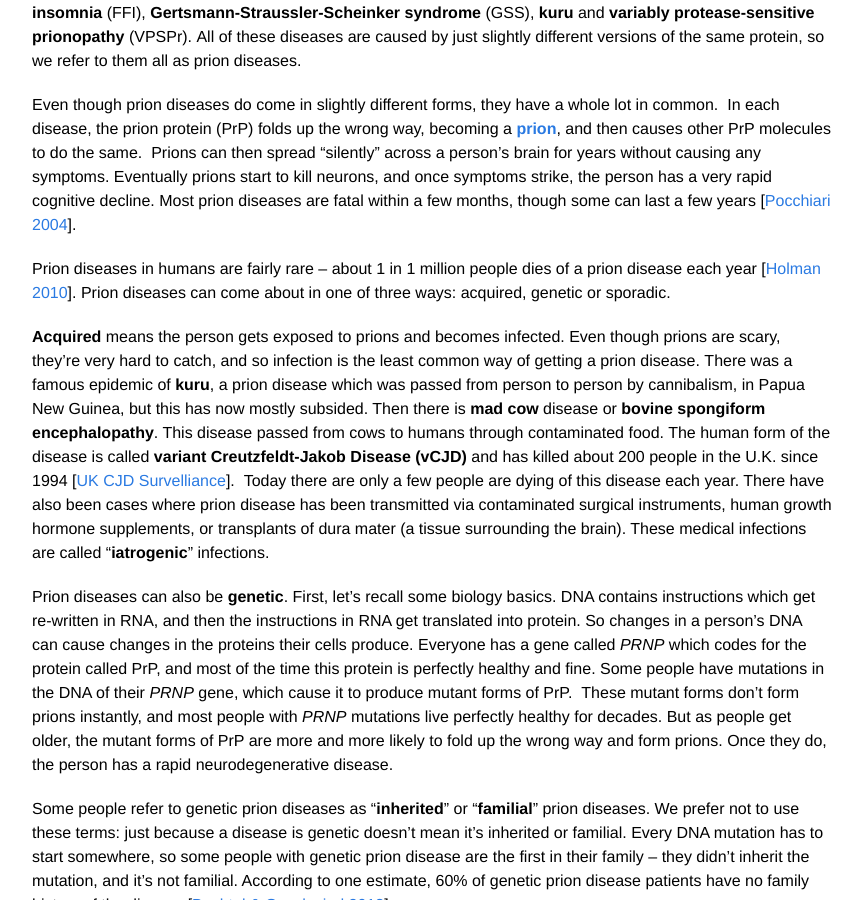
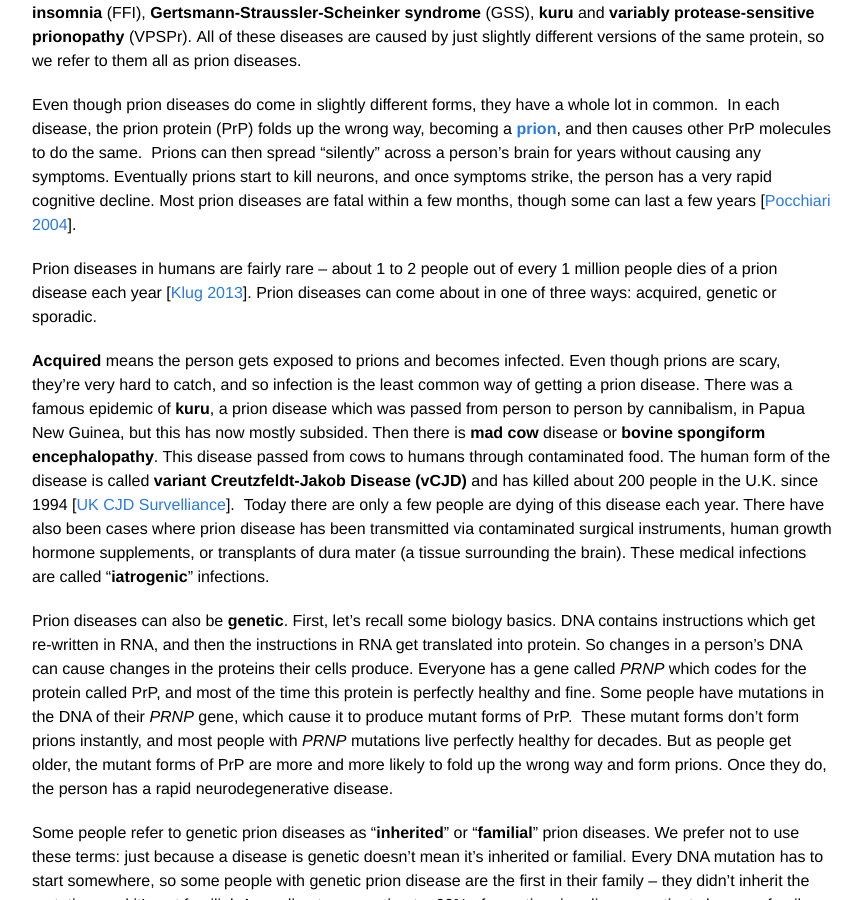
Before and after one commit to ericminikel/prionalliance, a Jekyll site: the page built from _posts/2013-12-02-what-are-human-prion-diseases.html, in a window 1280 px wide and 900 px high, scrolled down 615 px. Shown: the whole window, without its empty margins (208-1070 px from the left). Built offline with Jekyll 4.4.1, drawn with Linux system fonts in a browser that asks for light colours.

Commit message:
Klug 2013 reference for 1-2/million

```diff
--- a/_posts/2013-12-02-what-are-human-prion-diseases.html
+++ b/_posts/2013-12-02-what-are-human-prion-diseases.html
@@ -8,7 +8,7 @@ date: 2013-12-02 12:00:00
 <p>Prion diseases are a group of neurodegenerative diseases caused by <strong>prions</strong>, which are &#8220;proteinaceous infectious particles.&#8221; For some background, first see <a title="What are prions?" href="/2013/11/26/what-are-prions/">this introduction to prions</a>. Prion diseases are caused by misfolded forms of the prion protein, also known as PrP. These diseases affect a lot of different mammals in addition to humans &#8211; for instance, there is scrapie in sheep, mad cow disease in cows, and chronic wasting disease in deer.</p>
 <p>The human forms of prion disease are most often the names <strong>Creutzfeldt-Jakob disease</strong> (CJD), <strong>fatal familial insomnia</strong> (FFI), <strong>Gertsmann-Straussler-Scheinker syndrome</strong> (GSS), <strong>kuru</strong> and <strong>variably protease-sensitive prionopathy</strong> (VPSPr). All of these diseases are caused by just slightly different versions of the same protein, so we refer to them all as prion diseases.</p>
 <p>Even though prion diseases do come in slightly different forms, they have a whole lot in common.  In each disease, the prion protein (PrP) folds up the wrong way, becoming a <a title="What are prions?" href="/2013/11/26/what-are-prions/"><strong>prion</strong></a>, and then causes other PrP molecules to do the same.  Prions can then spread &#8220;silently&#8221; across a person&#8217;s brain for years without causing any symptoms. Eventually prions start to kill neurons, and once symptoms strike, the person has a very rapid cognitive decline. Most prion diseases are fatal within a few months, though some can last a few years [<a href="http://www.ncbi.nlm.nih.gov/pubmed/15361416">Pocchiari 2004</a>].</p>
-<p>Prion diseases in humans are fairly rare &#8211; about 1 in 1 million people dies of a prion disease each year [<a href="http://www.ncbi.nlm.nih.gov/pmc/articles/PMC2797136/">Holman 2010</a>]. Prion diseases can come about in one of three ways: acquired, genetic or sporadic.</p>
+<p>Prion diseases in humans are fairly rare &#8211; about 1 to 2 people out of every 1 million people dies of a prion disease each year [<a href="https://www.ncbi.nlm.nih.gov/pubmed/23965290">Klug 2013</a>]. Prion diseases can come about in one of three ways: acquired, genetic or sporadic.</p>
 <p><strong>Acquired</strong> means the person gets exposed to prions and becomes infected. Even though prions are scary, they&#8217;re very hard to catch, and so infection is the least common way of getting a prion disease. There was a famous epidemic of <strong>kuru</strong>, a prion disease which was passed from person to person by cannibalism, in Papua New Guinea, but this has now mostly subsided. Then there is <strong>mad cow</strong> disease or <strong>bovine spongiform encephalopathy</strong>. This disease passed from cows to humans through contaminated food. The human form of the disease is called <strong>variant Creutzfeldt-Jakob Disease (vCJD)</strong> and has killed about 200 people in the U.K. since 1994 [<a href="http://www.cjd.ed.ac.uk/documents/figs.pdf">UK CJD Survelliance</a>].  Today there are only a few people are dying of this disease each year. There have also been cases where prion disease has been transmitted via contaminated surgical instruments, human growth hormone supplements, or transplants of dura mater (a tissue surrounding the brain). These medical infections are called &#8220;<strong>iatrogenic</strong>&#8221; infections.</p>
 <p>Prion diseases can also be <strong>genetic</strong>. First, let&#8217;s recall some biology basics. DNA contains instructions which get re-written in RNA, and then the instructions in RNA get translated into protein. So changes in a person&#8217;s DNA can cause changes in the proteins their cells produce. Everyone has a gene called <em>PRNP</em> which codes for the protein called PrP, and most of the time this protein is perfectly healthy and fine. Some people have mutations in the DNA of their <em>PRNP</em> gene, which cause it to produce mutant forms of PrP.  These mutant forms don&#8217;t form prions instantly, and most people with <em>PRNP</em> mutations live perfectly healthy for decades. But as people get older, the mutant forms of PrP are more and more likely to fold up the wrong way and form prions. Once they do, the person has a rapid neurodegenerative disease.</p>
 <p>Some people refer to genetic prion diseases as &#8220;<strong>inherited</strong>&#8221; or &#8220;<strong>familial</strong>&#8221; prion diseases. We prefer not to use these terms: just because a disease is genetic doesn&#8217;t mean it&#8217;s inherited or familial. Every DNA mutation has to start somewhere, so some people with genetic prion disease are the first in their family &#8211; they didn&#8217;t inherit the mutation, and it&#8217;s not familial. According to one estimate, 60% of genetic prion disease patients have no family history of the disease [<a href="http://www.ncbi.nlm.nih.gov/pubmed/23906487">Bechtel &amp; Geschwind 2013</a>].</p>
```
